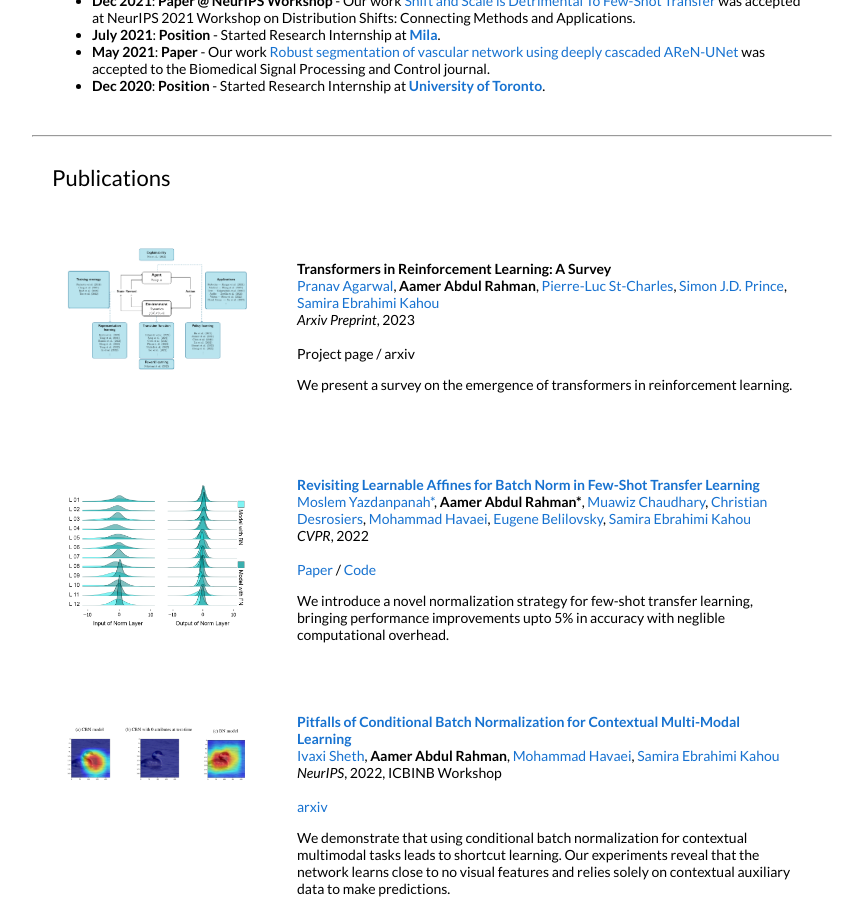
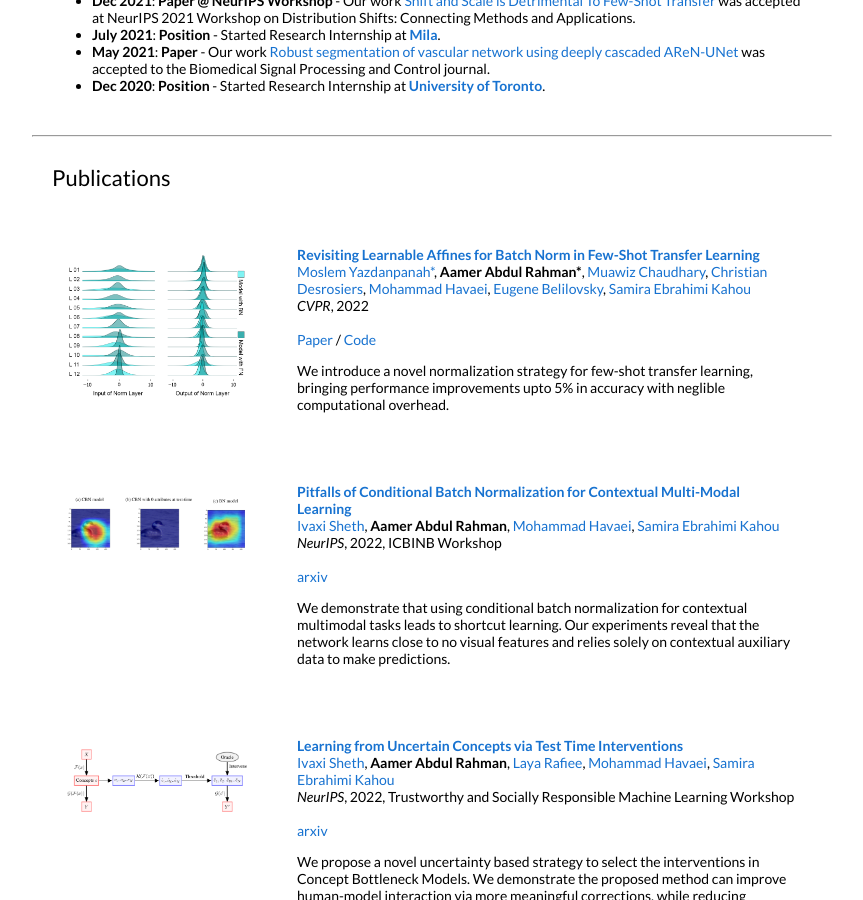
Before and after one commit to Aamer98/aamer98.github.io, a Jekyll site: the page index.html, which Jekyll copies as it is, in a window 1280 px wide and 900 px high, scrolled down 585 px. Shown: the whole window, without its empty margins (208-1071 px from the left). Built offline with Jekyll 4.4.1, drawn with Linux system fonts in a browser that asks for light colours.

Commit message:
news correction

```diff
--- a/index.html
+++ b/index.html
@@ -119,7 +119,7 @@
               <p>This work explores offline RL with conditional sequence modelling for treatment recommendation. We further present a method to evaluate learnt policies.</p>
             </td>
           </tr> -->
-          <tr onmouseout="porlight_stop()" onmouseover="porlight_start()" >
+          <!-- <tr onmouseout="porlight_stop()" onmouseover="porlight_start()" >
             <td width="25%">
                 <div class="one">
                   <div class="two" id='mpi_image'><img src='images/tRL_survey.png' width="180"></div>
@@ -158,7 +158,7 @@
               <p></p>
               <p> We present a survey on the emergence of transformers in reinforcement learning. </p>
             </td>
-          </tr>
+          </tr> -->
           <tr onmouseout="porlight_stop()" onmouseover="porlight_start()" >
             <td width="25%">
                 <div class="one">
```
